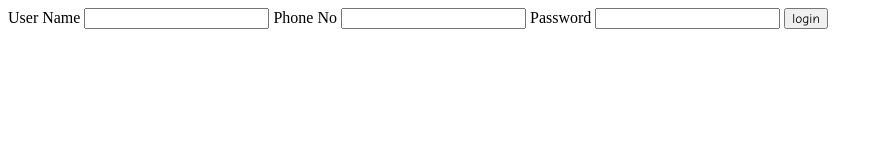
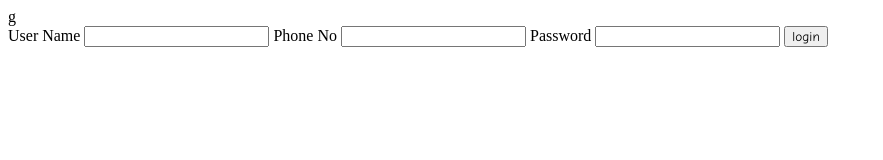
Before and after one commit to Shruthikasanmugam/loginpage, a plain HTML site: page index.html in a window 1280 px wide. Shown: the whole page, without its empty margins (0-883 px from the left). Drawn offline with Linux system fonts and the light colour scheme.

Commit message:
edit the index2.txt file

```diff
--- a/index.html
+++ b/index.html
@@ -5,7 +5,7 @@
 	<title>
 		my webpage
 	</title>
-	<link rel="stylesheet" type="text/css" href="color.css">
+	<link rel="stylesheet" type="text/css" href="color.css">g
 </head>
 <body>
 <section class="header">
```
Also changed, not shown: index2.txt.
